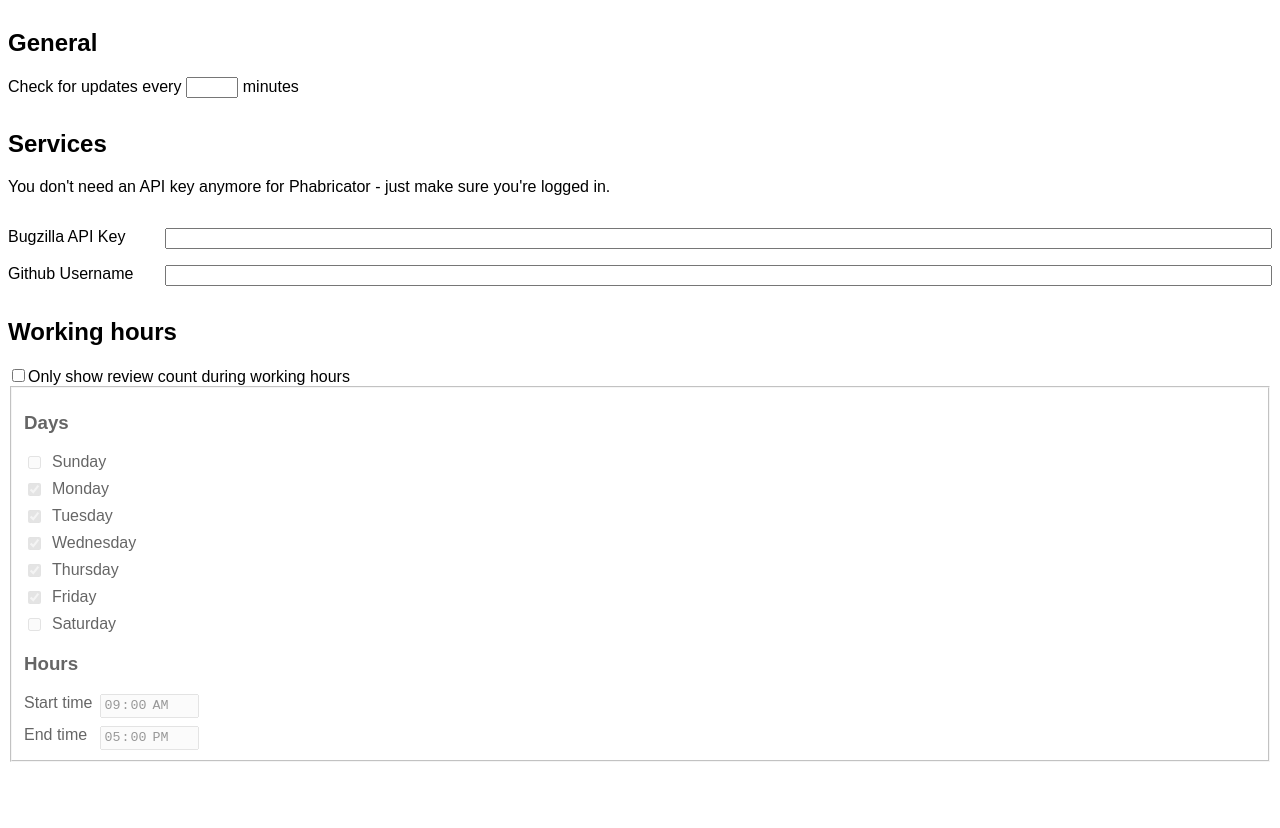
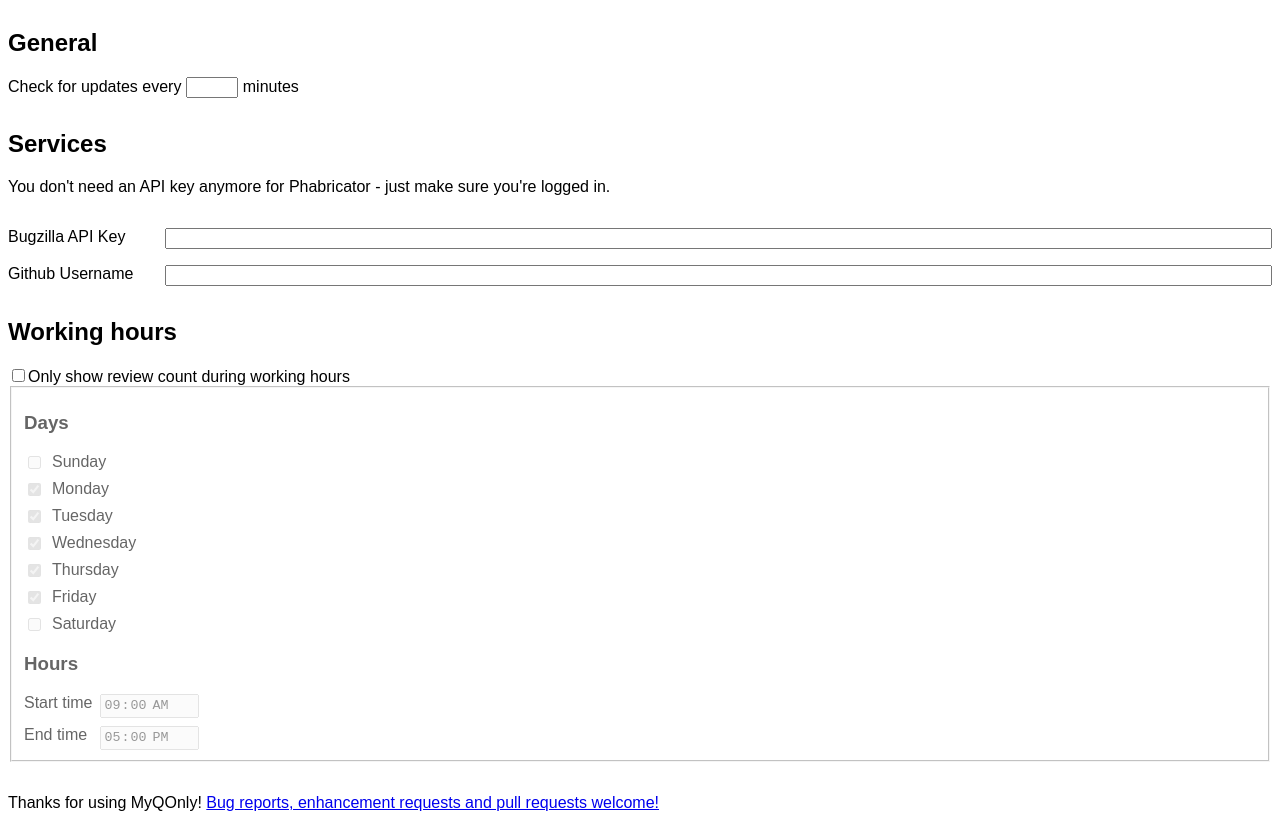
Before and after one commit to mikeconley/myqonly, a browser extension: page addon/content/options/options.html in a window 1280 px wide. Shown: the part 61-889 px from the top of the page. Before the commit the page ends 831 px from the top, so only its background shows below. Drawn offline with Linux system fonts and the light colour scheme.

Commit message:
Add a call to action for contributions, and close the popup when clicking the Options gear.

```diff
--- a/addon/content/options/options.html
+++ b/addon/content/options/options.html
@@ -76,6 +76,10 @@
   </fieldset>
 </section>
 
+<section>
+  <p>Thanks for using MyQOnly! <a href="https://github.com/mikeconley/myqonly/">Bug reports, enhancement requests and pull requests welcome!</a></p>
+</section>
+
 <a id="debug" href="/content/debug/debug.html">Debug</a>
 
 <script src="options.js"></script>
--- a/addon/content/popup/popup.js
+++ b/addon/content/popup/popup.js
@@ -39,6 +39,7 @@ const Panel = {
     case "options": {
       browser.runtime.openOptionsPage();
       event.preventDefault();
+      window.close();
       return false;
     }
     }
```
